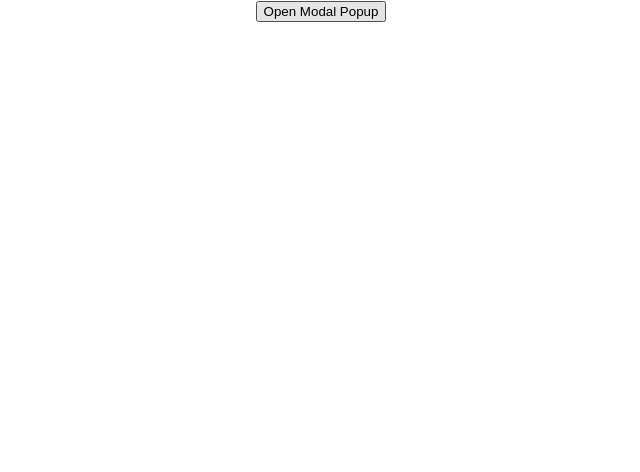
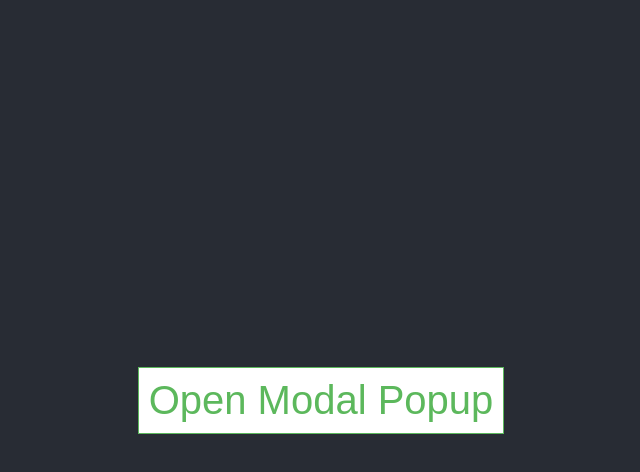
Before and after one commit to anyars-encarta/custom-modal-popup, a React (Create React App) app: page / in a window 1280 px wide. In both pictures the pointer is over the button "Open Modal Popup". Shown: the top 472 px of the page, without its empty margins (319-959 px from the left). Built offline with nearby package versions, Linux system fonts and the light colour scheme.

Commit message:
Add animations to slyling

```diff
--- a/src/App.js
+++ b/src/App.js
@@ -4,9 +4,9 @@ import './App.css';
 function App() {
   return (
     <div className="App">
-      {/* <header className="App-header"> */}
+      <header className="App-header">
         <ModalUse />
-      {/* </header> */}
+      </header>
     </div>
   );
 }
--- a/src/components/custom-modal-popup/modal-use.jsx
+++ b/src/components/custom-modal-popup/modal-use.jsx
@@ -20,6 +20,7 @@ const ModalUse = () => {
             {
                 showModalPopup && (
                     <Modal
+                        id={'custom-id'}
                         onClose={onClose}
                         header={<h1>Customized Header</h1>}
                         body={<div>Customized body</div>}
--- a/src/components/custom-modal-popup/styles.css
+++ b/src/components/custom-modal-popup/styles.css
@@ -1,6 +1,19 @@
 button {
     cursor: pointer;
+    font-size: 40px;
+    padding: 10px;
+    background: #5cb85c;
+    color: #fff;
+    border: 1px solid #5cb85c;
 }
+
+button:hover {
+    background-color: #fff;
+    color:#5cb85c;
+    border: 1px solid #5cb85c;
+    transition: 0.7s ease;
+}
+
 
 .modal {
     position: fixed;
@@ -32,6 +45,11 @@ button {
     font-weight: bold;
 }
 
+.close-modal-icon:hover {
+    transform: rotate(-90deg);
+    transition: 0.7s ease;
+}
+
 .header {
     padding: 4px 16px;
     background-color: #5cb85c;
```
Lines whose indentation alone changed are shown as unchanged.
